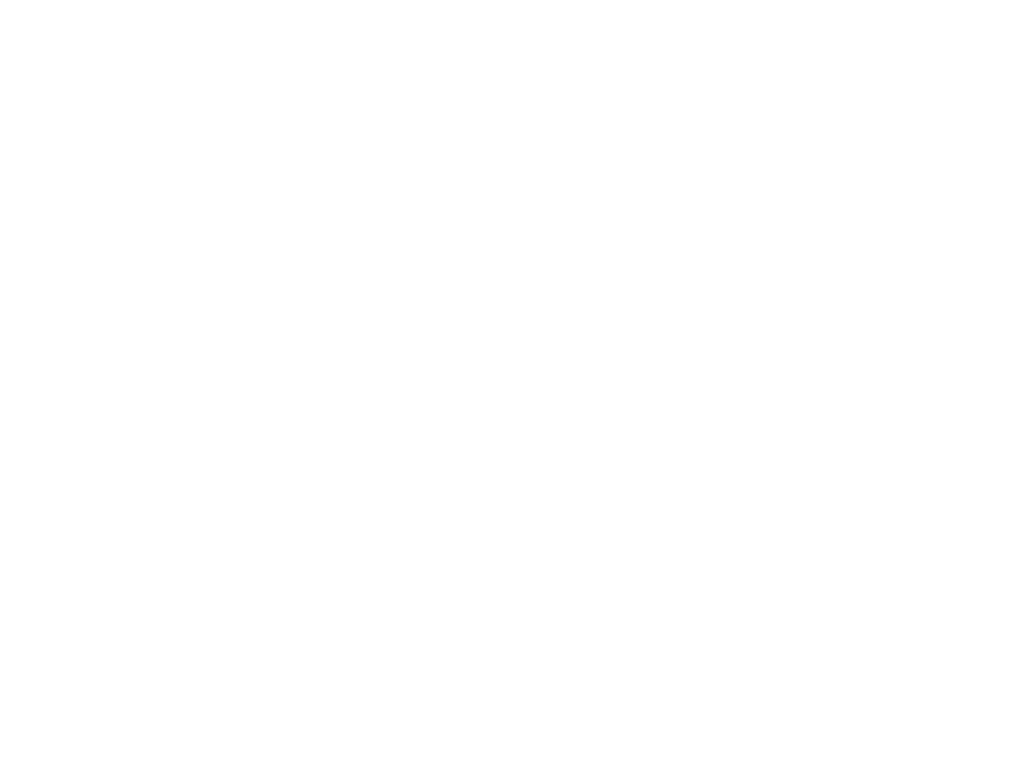
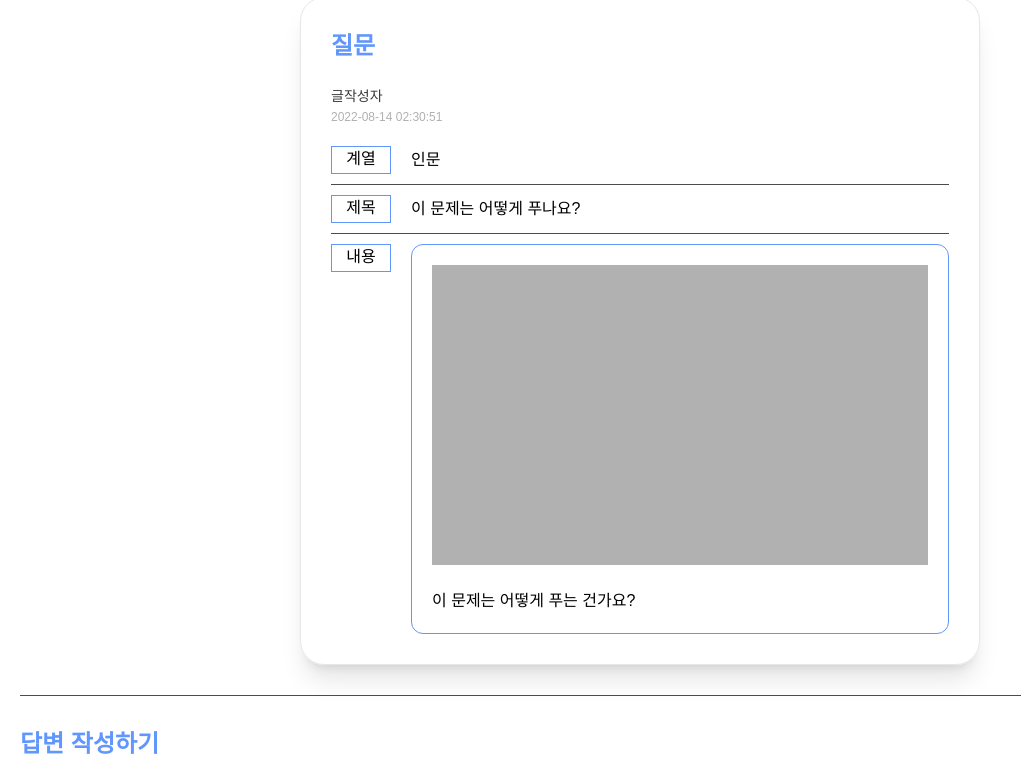
Before and after one commit to crewd/qupp-front, a Next.js app: page /qna/1 in a window 1280 px wide. Shown: the part 278-1059 px from the top of the page, without its empty margins (0-1021 px from the left). Before the commit the page ends 800 px from the top, so only its background shows below. Built offline with nearby package versions, Linux system fonts and the light colour scheme.

Commit message:
feat: 질문글 페이지 추가

```diff
--- a/components/editor.tsx
+++ b/components/editor.tsx
@@ -2,7 +2,7 @@ import React from 'react';
 import ReactQuill from 'react-quill';
 import 'react-quill/dist/quill.snow.css';
 
-const QuillEditor = () => {
+const QuillEditor = ({ cssStyle }: { cssStyle: string }) => {
   const toolbarOptions = [
     [{ header: [1, 2, 3, false] }],
     ['bold', 'italic', 'underline', 'strike'],
@@ -39,9 +39,11 @@ const QuillEditor = () => {
     },
   };
 
+  const styles = cssStyle;
+
   return (
     <ReactQuill
-      className="h-[500px]"
+      className={styles}
       theme="snow"
       modules={modules}
       formats={formats}
--- a/pages/qna/[post].tsx
+++ b/pages/qna/[post].tsx
@@ -1,8 +1,79 @@
+import dynamic from 'next/dynamic';
 import { useRouter } from 'next/router';
+import BgTitle from '../../components/common/bgTitle';
+
+const data = {
+  msg: 'string',
+  obj: {
+    content: 'string',
+    id: 0,
+    registerTime: '2022-08-15T17:57:10.286Z',
+    title: '이 문제는 어떻게 푸나요?',
+    updateTime: '2022-08-15T17:57:10.286Z',
+  },
+};
+
+const WysiwygEditor = dynamic(() => import('../../components/editor'), {
+  ssr: false,
+});
 
 const Post = () => {
   const router = useRouter();
-  return <div>{router.query.id}</div>;
+  return (
+    <div>
+      <BgTitle>질문</BgTitle>
+      <div className="flex justify-center w-full">
+        <div className="w-full max-w-[680px] border shadow-xl rounded-3xl p-[30px]">
+          <h2 className="w-full text-lg font-bold text-primary">질문</h2>
+          <div className="py-[20px]">
+            <p className="text-[14px] text-gray-1 leading-[24px]">글작성자</p>
+            <p className="text-sm text-gray-5">
+              {new Date(+new Date() + 3240 * 10000)
+                .toISOString()
+                .replace('T', ' ')
+                .replace(/\..*/, '')}
+            </p>
+          </div>
+          <div className="flex items-center pb-[10px] border-b border-gray-2">
+            <p className="border border-primary w-[60px] h-[28px] text-center mr-[20px]">
+              계열
+            </p>
+            <p>인문</p>
+          </div>
+          <div className="flex items-center pt-[10px] pb-[10px] border-b border-gray-2">
+            <p className="border border-primary w-[60px] h-[28px] text-center mr-[20px]">
+              제목
+            </p>
+            <p>{data.obj.title}</p>
+          </div>
+          <div className="flex justify-end pt-[10px] relative">
+            <p className="border border-primary w-[60px] h-[28px] text-center absolute top-[10px] left-0">
+              내용
+            </p>
+            <div className="p-[20px] border border-primary rounded-xl w-[calc(100%-80px)]">
+              <div className="w-full bg-gray-5 h-[300px]" />
+              <br />
+              <p>이 문제는 어떻게 푸는 건가요?</p>
+            </div>
+          </div>
+        </div>
+      </div>
+
+      <div className="pt-[30px] mt-[30px] border-t border-gray-2">
+        <p className="text-lg font-bold text-primary pb-[20px]">
+          답변 작성하기
+        </p>
+        <div className="pb-[20px]">
+          <WysiwygEditor cssStyle="w-full h-[252px]" />
+        </div>
+        <div className="flex justify-end pt-[40px]">
+          <button className="bg-primary text-white font-bold rounded-full w-[106px] h-[56px]">
+            완료
+          </button>
+        </div>
+      </div>
+    </div>
+  );
 };
 
 export default Post;
--- a/pages/qna/write.tsx
+++ b/pages/qna/write.tsx
@@ -25,8 +25,8 @@ const AddPost = () => {
   return (
     <div>
       <BgTitle>질문 등록하기</BgTitle>
-      <div className="border shadow-xl rounded-lg p-[20px] flex flex-col gap-[10px]">
-        <div className="flex text-center">
+      <div className="border max-w-[680px] m-auto shadow-xl rounded-lg p-[20px] flex flex-col gap-[10px]">
+        <div className="flex text-center ">
           <p className="text-white bg-primary h-[45px] w-[130px] leading-[25px] rounded-tl-lg rounded-bl-lg p-[10px]">
             계열
           </p>
@@ -72,10 +72,10 @@ const AddPost = () => {
             내용
           </p>
           <div className="w-[calc(100%-130px)] h-[550px]">
-            <WysiwygEditor />
+            <WysiwygEditor cssStyle="h-[500px]" />
           </div>
         </div>
-        <div className="flex justify-end pt-[10px]">
+        <div className="flex justify-end pt-[20px]">
           <button className="bg-primary text-white font-bold rounded-full w-[106px] h-[56px]">
             완료
           </button>
```
